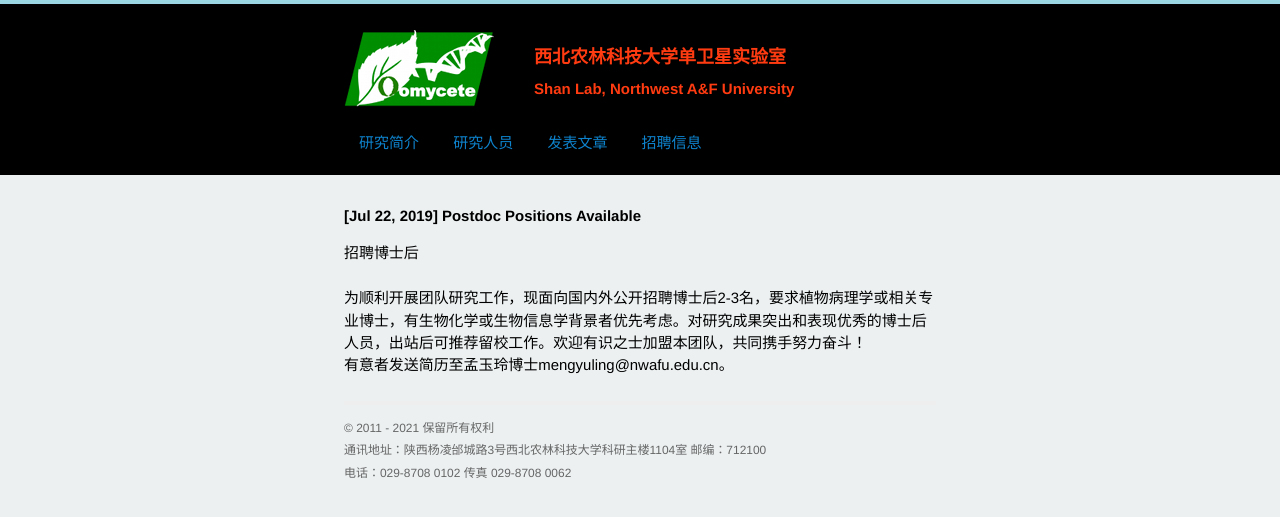
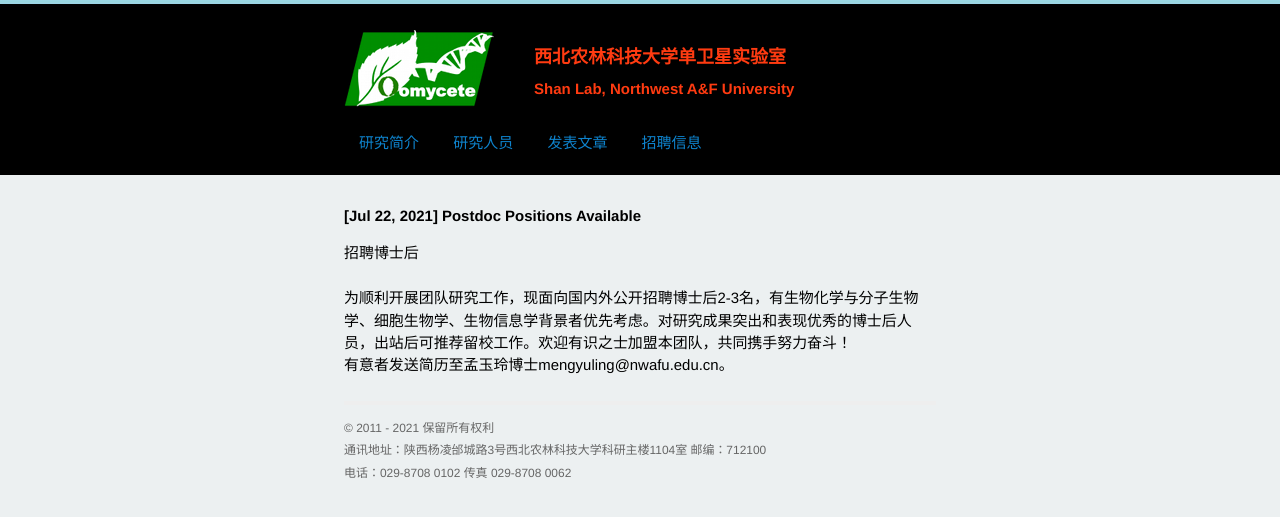
Before and after one commit to shanclub2/shanlab, a Jekyll site: the page built from positions.html, in a window 1280 px wide. Shown: the top 517 px of the page. Built offline with Jekyll 4.4.1, drawn with Linux system fonts in a browser that asks for light colours; Markdown is read by kramdown in place of the engine named in the settings; a script that is not in the unit is left out.

Commit message:
Update positions.html

```diff
--- a/positions.html
+++ b/positions.html
@@ -6,10 +6,10 @@
 
 <div id="home">
 
-	<h3>[Jul 22, 2019]  Postdoc Positions Available  </h3>
+	<h3>[Jul 22, 2021]  Postdoc Positions Available  </h3>
   <p>招聘博士后<br>
 	  <br>
-	  为顺利开展团队研究工作，现面向国内外公开招聘博士后2-3名，要求植物病理学或相关专业博士，有生物化学或生物信息学背景者优先考虑。对研究成果突出和表现优秀的博士后人员，出站后可推荐留校工作。欢迎有识之士加盟本团队，共同携手努力奋斗！<br>
+	  为顺利开展团队研究工作，现面向国内外公开招聘博士后2-3名，有生物化学与分子生物学、细胞生物学、生物信息学背景者优先考虑。对研究成果突出和表现优秀的博士后人员，出站后可推荐留校工作。欢迎有识之士加盟本团队，共同携手努力奋斗！<br>
   有意者发送简历至孟玉玲博士mengyuling@nwafu.edu.cn。</p>
 	<p>
 </div>
```
